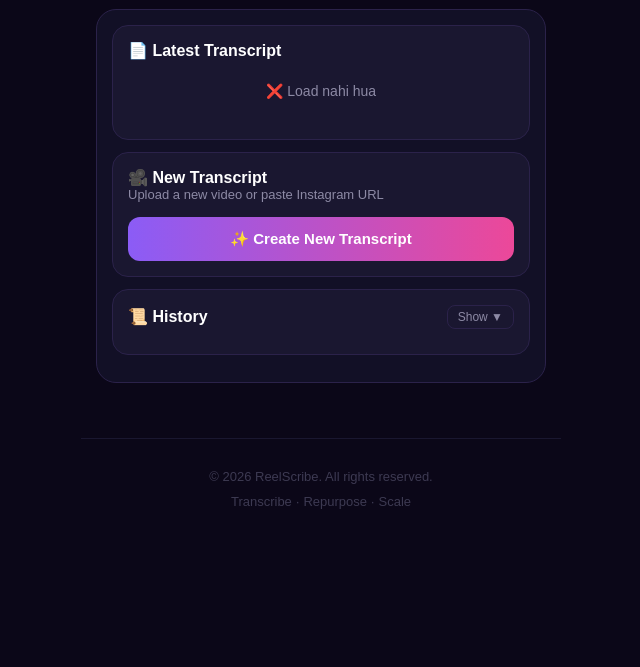
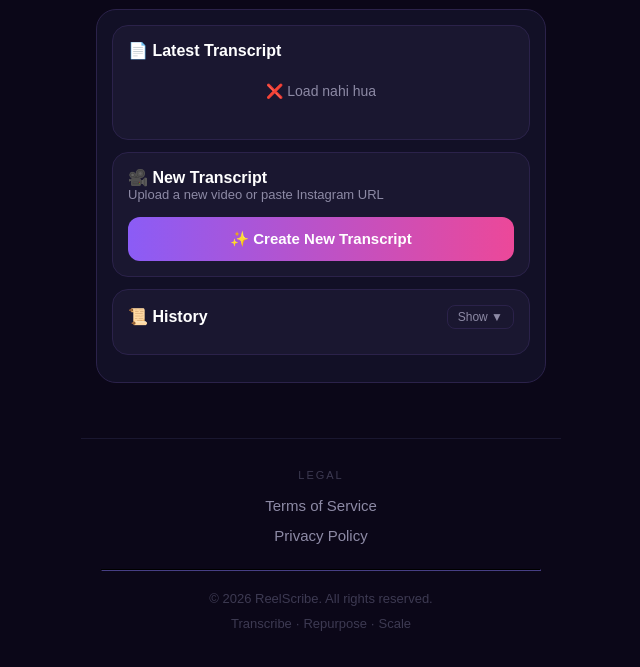
Before and after one commit to TARUNRAJ1517/reelscribe, a website: page public/dashboard.html in a window 1280 px wide. Shown: the part 61-728 px from the top of the page, without its empty margins (319-959 px from the left). Drawn offline with Linux system fonts and the light colour scheme; no server answers; sample sign-in values are in the browser's storage.

Commit message:
Update dashboard.html

```diff
--- a/public/dashboard.html
+++ b/public/dashboard.html
@@ -349,16 +349,6 @@
 </div>
 </div>
 
-<!-- Footer -->
-<footer>
-    <p style="color:#3d3a52; font-size:13px; margin-bottom:10px;">
-        © 2026 ReelScribe. All rights reserved.
-    </p>
-    <p style="color:#3d3a52; font-size:13px;">
-        Transcribe · Repurpose · Scale
-    </p>
-</footer>
-
 <script>
 
 const params = new URLSearchParams(window.location.search);
@@ -495,5 +485,22 @@
 loadLatestTranscript();
 
 </script>
+    <!-- Footer -->
+    <footer>
+    <p style="color:#3d3a52; font-size:11px; letter-spacing:2px; margin-bottom:16px;">LEGAL</p>
+    <p style="margin-bottom:12px;">
+        <a href="/terms.html" style="color:#8d8aa5; font-size:15px; text-decoration:none;">Terms of Service</a>
+    </p>
+    <p style="margin-bottom:24px;">
+        <a href="/privacy.html" style="color:#8d8aa5; font-size:15px; text-decoration:none;">Privacy Policy</a>
+    </p>
+    <hr style="border-color:#1a1730; margin-bottom:20px;">
+    <p style="color:#3d3a52; font-size:13px; margin-bottom:10px;">
+        © 2026 ReelScribe. All rights reserved.
+    </p>
+    <p style="color:#3d3a52; font-size:13px;">
+        Transcribe · Repurpose · Scale
+    </p>
+</footer>
 </body>
 </html>
```
